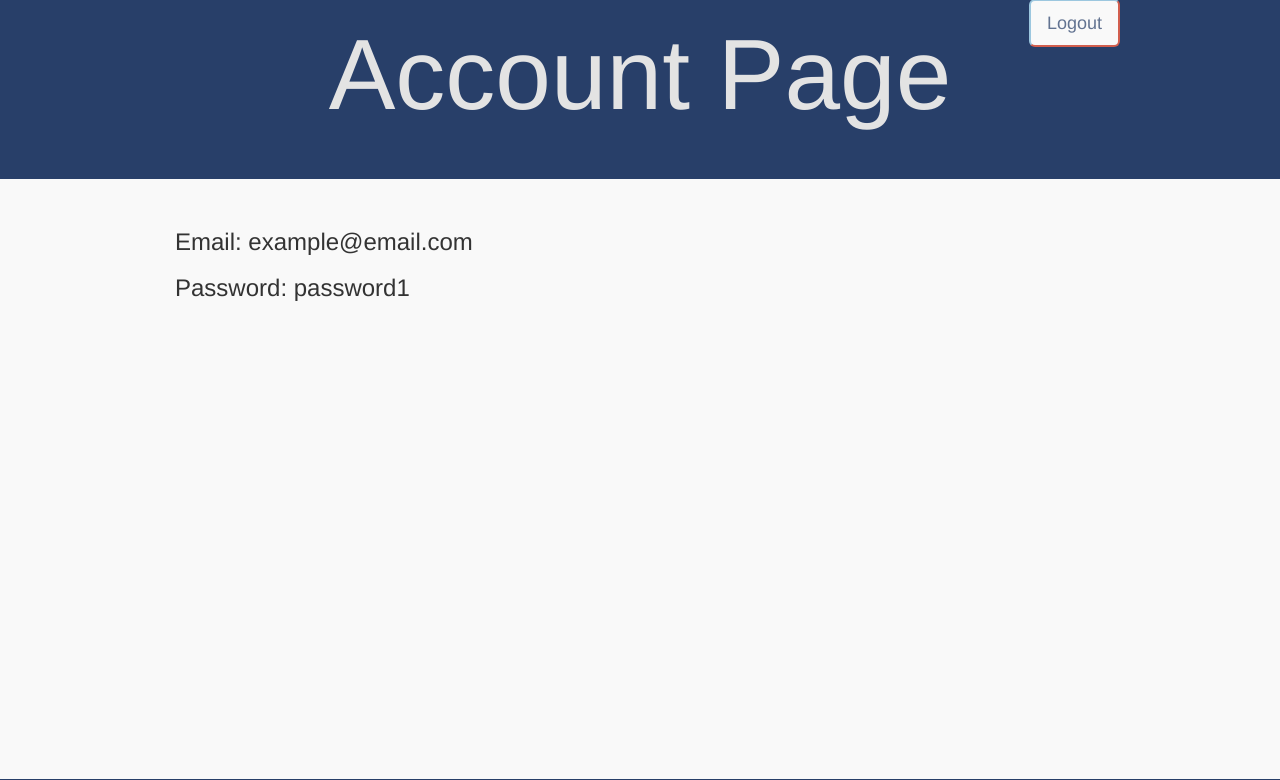
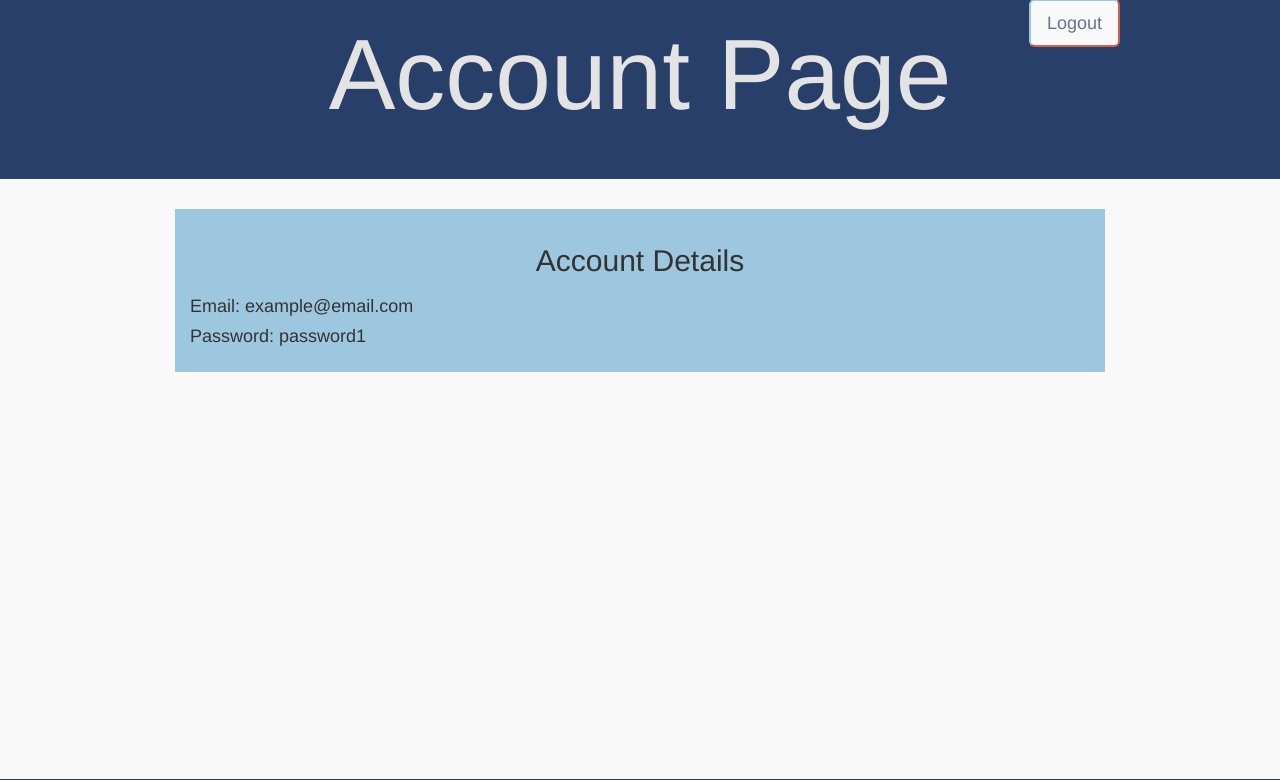
Before and after one commit to iO-Academy/parking-system, a PHP site: page /accountPage.html in a window 1280 px wide. Shown: the part 181-961 px from the top of the page. Run offline with PHP 8.4, Linux system fonts and the light colour scheme.

Commit message:
style account details div

```diff
--- a/accountPage.html
+++ b/accountPage.html
@@ -20,8 +20,9 @@
 <main>
     <div class="container center-block">
         <div class="account-details">
-            <h3>Email: example@email.com</h3>
-            <h3>Password: password1</h3>
+            <h2>Account Details</h2>
+            <h4>Email: example@email.com</h4>
+            <h4>Password: password1</h4>
         </div>
     </div>
 </main>
--- a/style/scss/account.scss
+++ b/style/scss/account.scss
@@ -0,0 +1,8 @@
+.account-details {
+  background-color: $account-details-background-color;
+  padding: 15px;
+  h2 {
+    margin-bottom: 20px;
+    text-align: center;
+  }
+}
--- a/style/scss/variables.scss
+++ b/style/scss/variables.scss
@@ -23,3 +23,5 @@ $button-text: $dark-blue-gray;
 $pop-out-color: $snow;
 
 $page-title-color: #e3e3e3;
+
+$account-details-background-color: $pale-cerulean;
--- a/style/style.css
+++ b/style/style.css
@@ -102,4 +102,11 @@ main .container {
   -moz-transform: translateY(50%);
   transform: translateY(50%); }
 
+.account-details {
+  background-color: #9cc7df;
+  padding: 15px; }
+  .account-details h2 {
+    margin-bottom: 20px;
+    text-align: center; }
+
 /*# sourceMappingURL=style.css.map */
```
Also changed, not shown: 1 other file.
